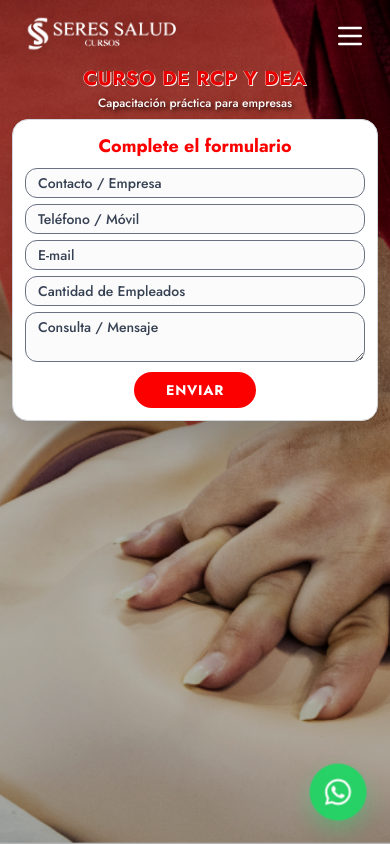
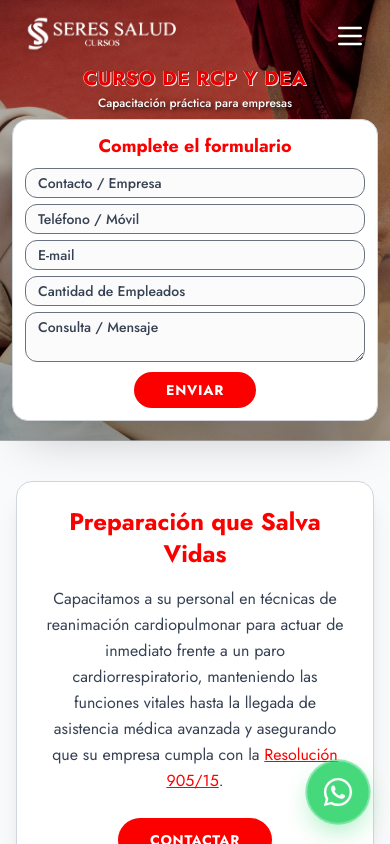
Before and after one commit to SeresML/CursosSeres, a Next.js app: page /cursos/rcp-y-dea in a window 390 px wide. Shown: the top 844 px of the page. Built offline with nearby package versions, Linux system fonts and the light colour scheme.

Commit message:
style: cut off mobile hero background right below form card removing excess height

```diff
--- a/src/app/cursos/primeros-auxilios/page.tsx
+++ b/src/app/cursos/primeros-auxilios/page.tsx
@@ -5,7 +5,7 @@ export default function PrimerosAuxilios() {
   return (
     <>
       {/* Hero Section Split with Full-Width Background */}
-      <section className="relative w-full min-h-[100dvh] flex flex-col justify-start md:justify-center items-center pt-[70px] sm:pt-[76px] md:pt-28 pb-4 md:pb-12">
+      <section className="relative w-full h-auto md:min-h-[100dvh] flex flex-col justify-start md:justify-center items-center pt-[70px] sm:pt-[76px] md:pt-28 pb-5 sm:pb-8 md:pb-12">
         <div className="absolute inset-0 z-0 bg-black">
           <div className="w-full h-full bg-[url('/bg.png')] bg-cover bg-center opacity-70" />
         </div>
--- a/src/app/cursos/rcp-dea-primeros-auxilios/page.tsx
+++ b/src/app/cursos/rcp-dea-primeros-auxilios/page.tsx
@@ -5,7 +5,7 @@ export default function RcpDeaPrimerosAuxilios() {
   return (
     <>
       {/* Hero Section Split with Full-Width Background */}
-      <section className="relative w-full min-h-[100dvh] flex flex-col justify-start md:justify-center items-center pt-[70px] sm:pt-[76px] md:pt-28 pb-4 md:pb-12">
+      <section className="relative w-full h-auto md:min-h-[100dvh] flex flex-col justify-start md:justify-center items-center pt-[70px] sm:pt-[76px] md:pt-28 pb-5 sm:pb-8 md:pb-12">
         <div className="absolute inset-0 z-0 bg-black">
           <div className="w-full h-full bg-[url('/bg.png')] bg-cover bg-center opacity-70" />
         </div>
--- a/src/app/cursos/rcp-y-dea/page.tsx
+++ b/src/app/cursos/rcp-y-dea/page.tsx
@@ -5,7 +5,7 @@ export default function RcpYDea() {
   return (
     <>
       {/* Hero Section Split with Full-Width Background */}
-      <section className="relative w-full min-h-[100dvh] flex flex-col justify-start md:justify-center items-center pt-[70px] sm:pt-[76px] md:pt-28 pb-4 md:pb-12">
+      <section className="relative w-full h-auto md:min-h-[100dvh] flex flex-col justify-start md:justify-center items-center pt-[70px] sm:pt-[76px] md:pt-28 pb-5 sm:pb-8 md:pb-12">
         <div className="absolute inset-0 z-0 bg-black">
           <div className="w-full h-full bg-[url('/bg.png')] bg-cover bg-center opacity-70" />
         </div>
```
